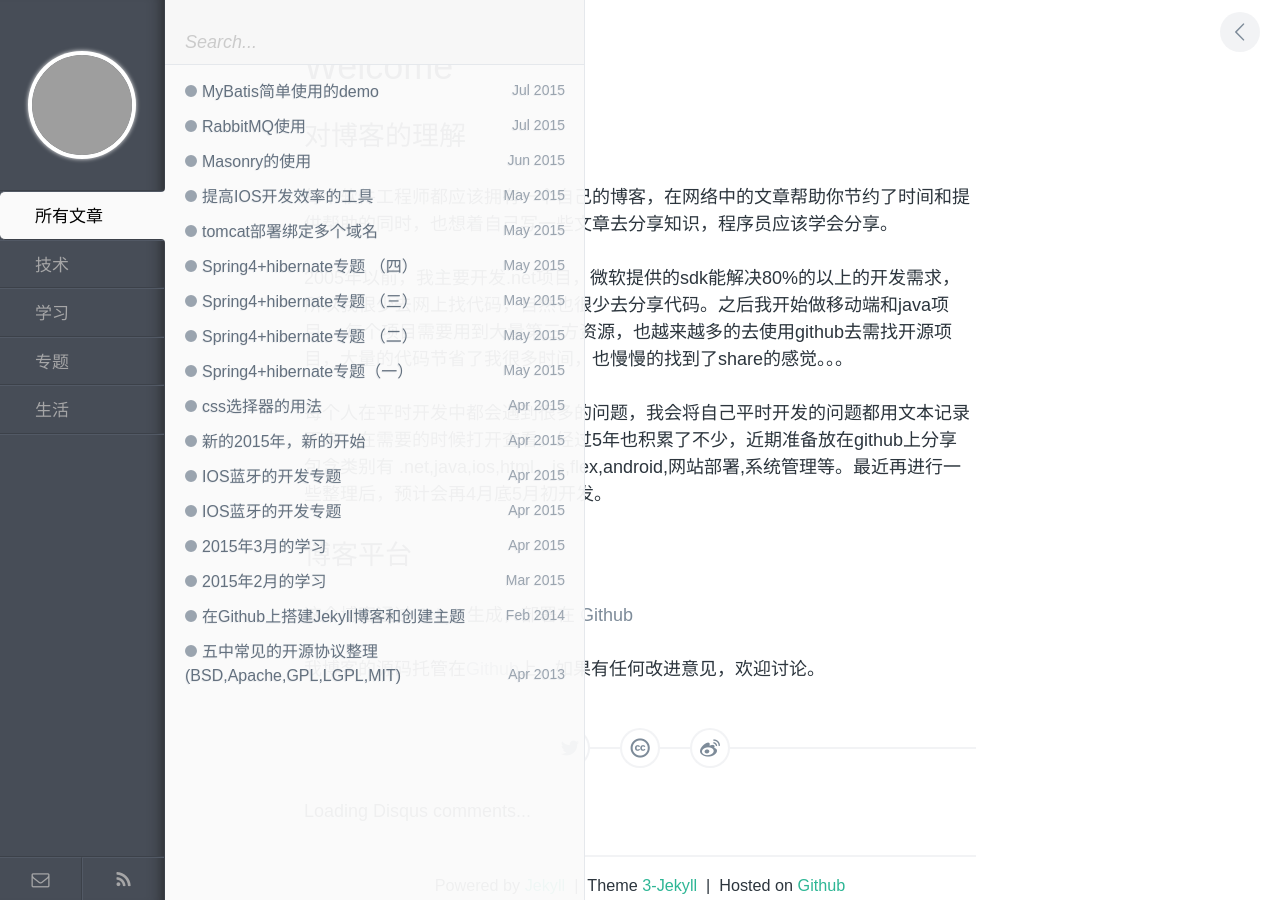
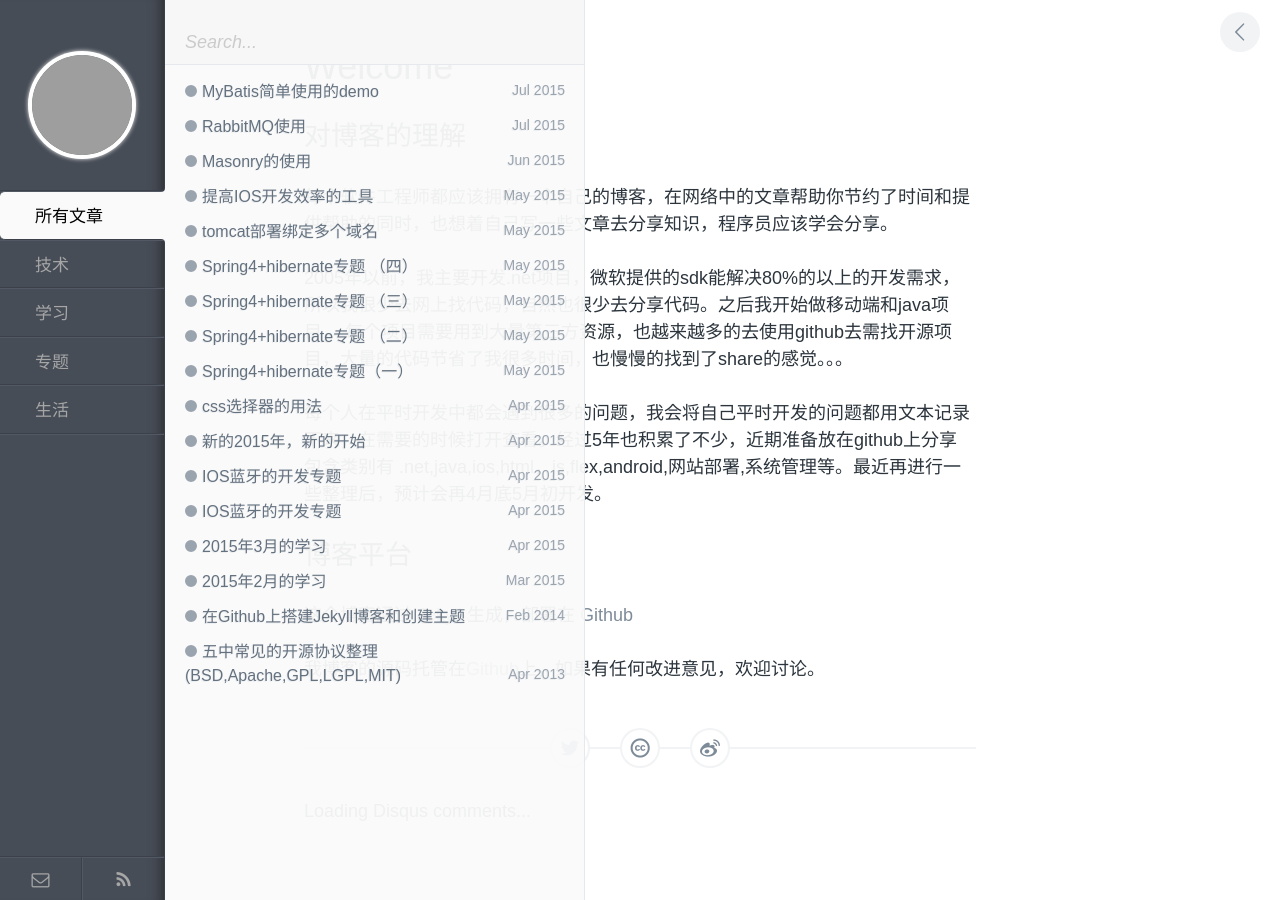
Before and after one commit to coolnameismy/coolnameismy.github.io, a Jekyll site: the page built from index.md, in a window 1280 px wide. Built offline with Jekyll 4.4.1, drawn with Linux system fonts in a browser that asks for light colours; Markdown is read by kramdown in place of the engine named in the settings; comment, search, counter and statistics services are not loaded; grey boxes are pictures that could not be loaded.

Commit message:
去掉底部版权

```diff
--- a/_includes/copyright.html
+++ b/_includes/copyright.html
@@ -1 +1,4 @@
-<p id="copyright">Powered by <a href="http://jekyllrb.com" target="_blank">Jekyll</a>&nbsp;&nbsp;|&nbsp;&nbsp;Theme <a href="https://github.com/P233/3-Jekyll" target="_blank">3-Jekyll</a>&nbsp;&nbsp;|&nbsp;&nbsp;Hosted on <a href="https://pages.github.com" target="_blank">Github</a></p>
+    <!---->
+    <!--<p id="copyright">Powered by <a href="http://jekyllrb.com" target="_blank">Jekyll</a>-->
+    <!--&nbsp;&nbsp;|&nbsp;&nbsp;Theme <a href="https://github.com/P233/3-Jekyll" target="_blank">3-Jekyll</a>-->
+    <!--&nbsp;&nbsp;|&nbsp;&nbsp;Hosted on <a href="https://pages.github.com" target="_blank">Github</a></p>-->
```
